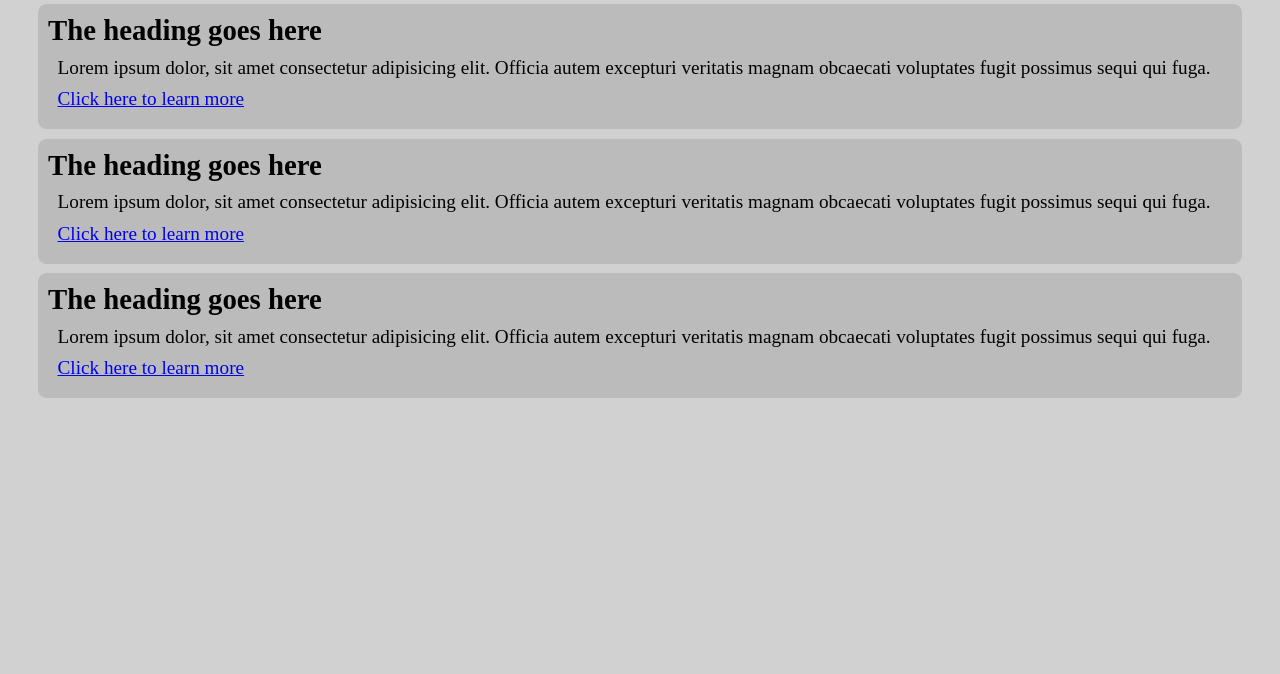
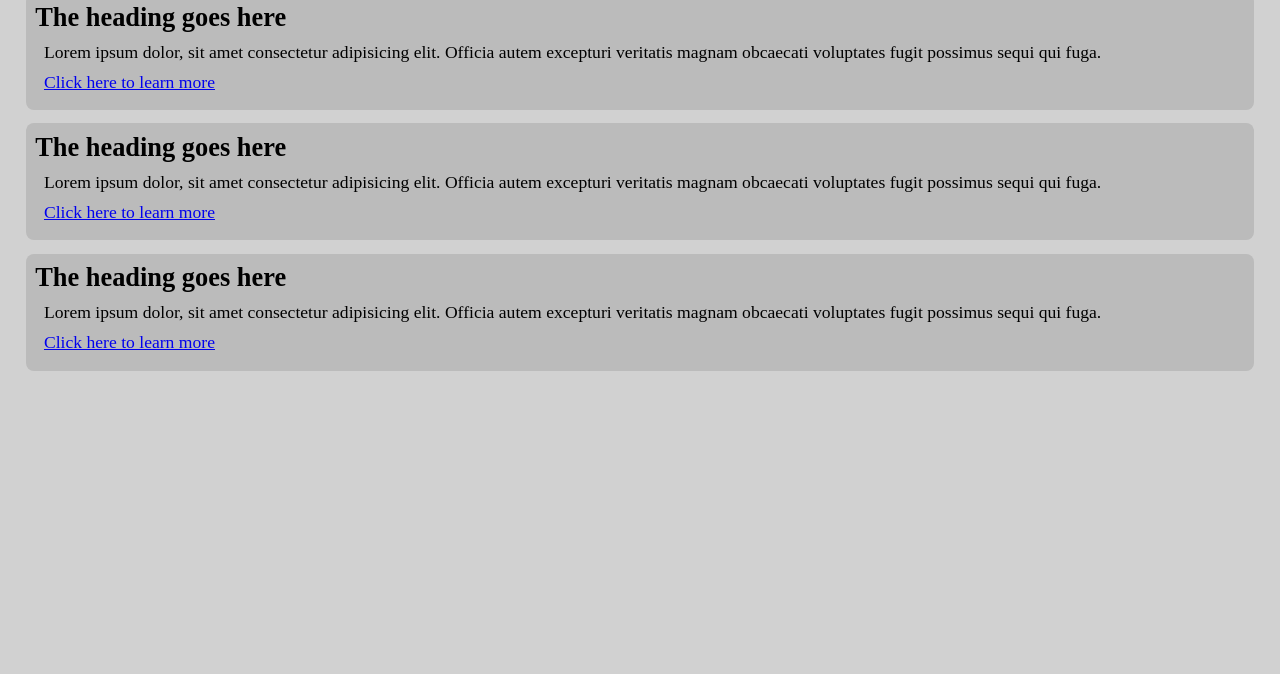
Before and after one commit to musing-dreams/musing-dreams.github.io, a plain HTML site: page index.html in a window 1280 px wide. Shown: the part 126-800 px from the top of the page. Drawn offline with Linux system fonts and the light colour scheme.

Commit message:
font size change

```diff
--- a/style.css
+++ b/style.css
@@ -6,7 +6,7 @@ body {
   background: rgb(209, 209, 209);
   padding: 1em;
   margin: 0.5em;
-  font-size: 1.2em;
+  font-size: 1.1em;
   font-family: Bitter, serif;
 }
 p {
@@ -19,5 +19,5 @@ p {
   background-color: rgb(187, 187, 187);
   border-radius: 0.45em;
   padding: 0.5em;
-  margin: 0.5em;
+  margin: 0.75em 0;
 }
```
